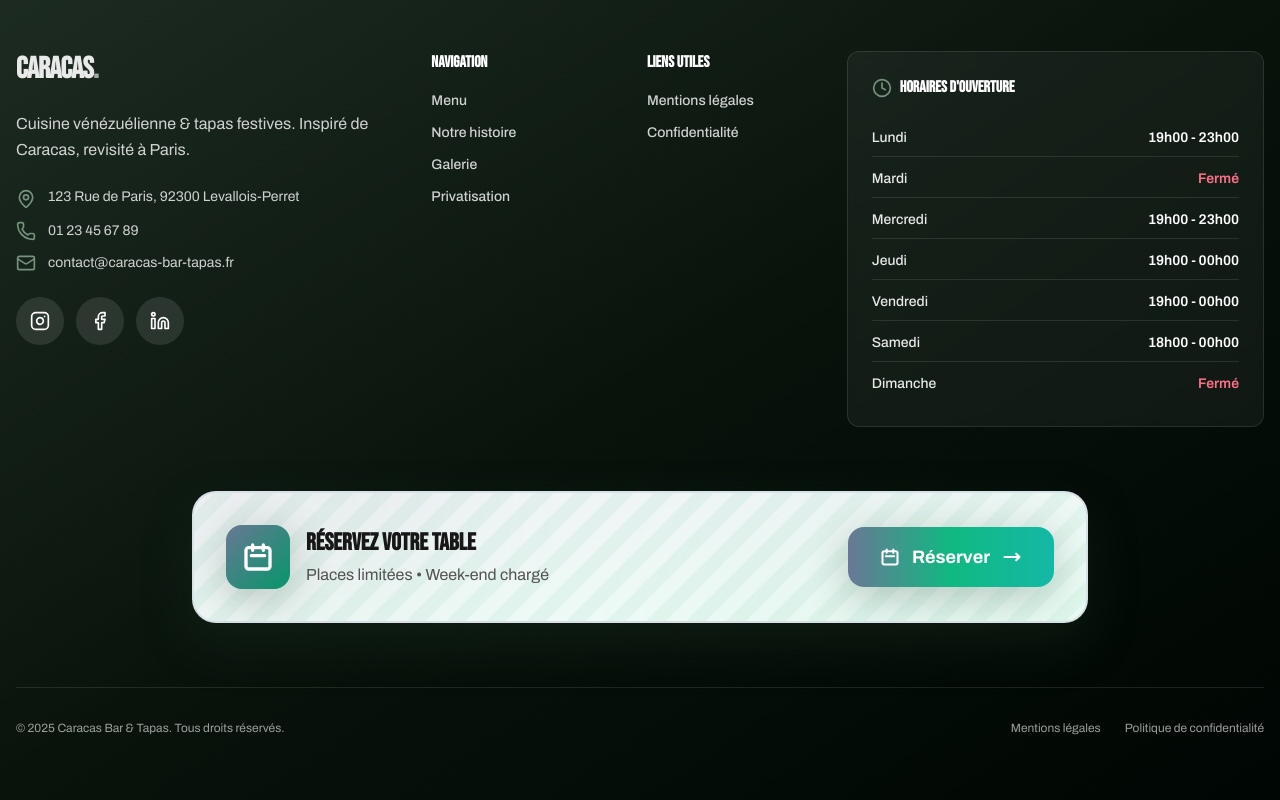
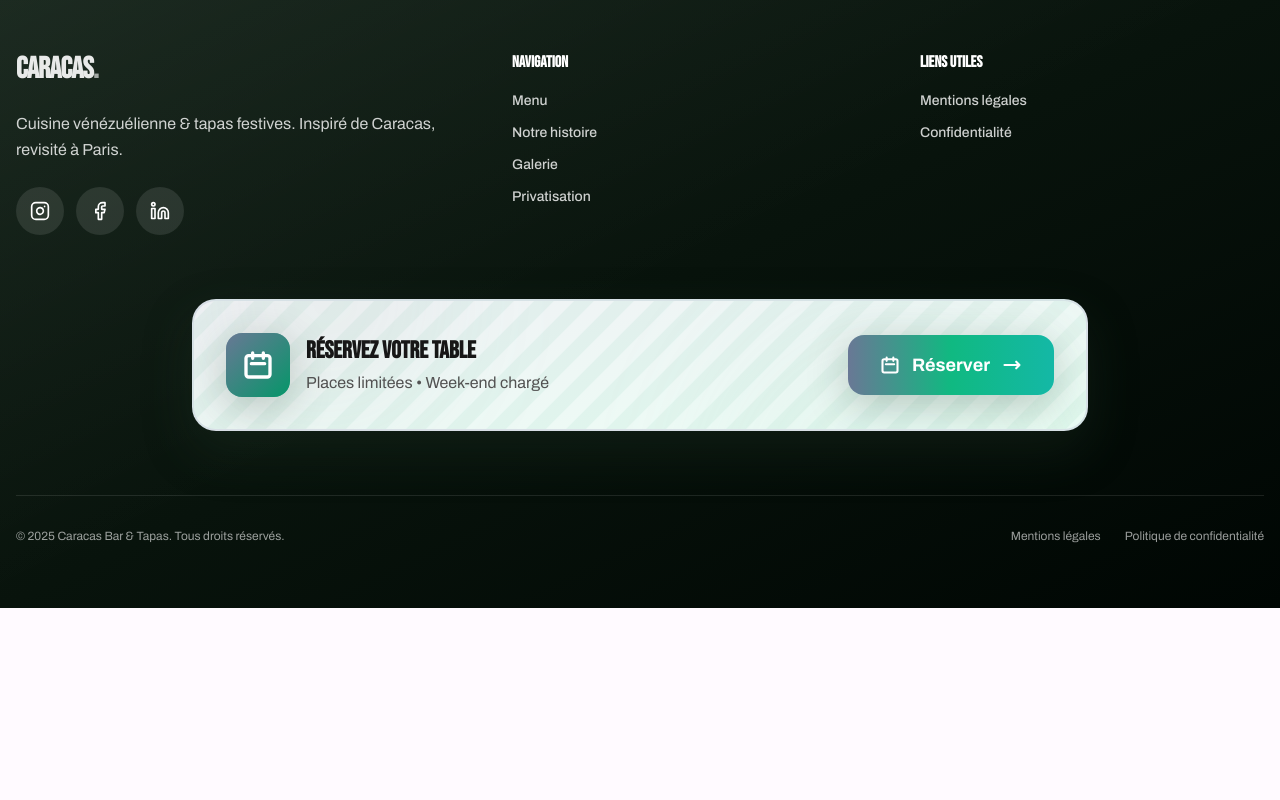
Before and after one commit to charles014poirier-source/Caracasrestaurant, a Next.js app: page / in a window 1280 px wide. Shown: the part 7463-8263 px from the top of the page. After the commit the page ends 8071 px from the top, so only its background shows below. Built offline with nearby package versions, Linux system fonts and the light colour scheme.

Commit message:
feat: update Footer to use client config data

```diff
--- a/components/ui/footer-7.tsx
+++ b/components/ui/footer-7.tsx
@@ -1,5 +1,6 @@
 import React from "react";
 import { Facebook, Instagram, Linkedin, Mail, MapPin, Phone, Clock } from "lucide-react";
+import { ContactData, BrandingConfig } from '@/data/types/client'
 
 interface Footer7Props {
   logo?: {
@@ -21,12 +22,9 @@
     name: string;
     href: string;
   }>;
-  contactInfo?: {
-    address?: string;
-    phone?: string;
-    email?: string;
-  };
+  contactInfo?: ContactData;
   hours?: Record<string, string | null>;
+  config?: BrandingConfig;
 }
 
 const defaultSections = [
@@ -91,11 +89,9 @@
   socialLinks = defaultSocialLinks,
   copyright = "© 2025 Caracas Bar & Tapas. Tous droits réservés.",
   legalLinks = defaultLegalLinks,
-  contactInfo = {
-    address: "123 Rue de Paris, 92300 Levallois-Perret",
-    phone: "01 23 45 67 89",
-    email: "contact@caracas-bar-tapas.fr",
-  },
+  contactInfo,
+  hours,
+  config,
 }: Footer7Props) => {
   return (
     <footer className="bg-gradient-to-br from-secondary-700 via-secondary-800 to-secondary-900 text-white relative overflow-hidden">
@@ -114,11 +110,11 @@
           <div className="flex-1 max-w-md">
             <a href={logo.url} className="inline-block mb-6">
               <span className="font-serif text-3xl font-bold text-white/90 tracking-tight">
-                Caracas<span className="text-white/60">.</span>
+                {config?.name.split(' ')[0] || 'Caracas'}<span className="text-white/60">.</span>
               </span>
             </a>
             <p className="text-white/80 leading-relaxed mb-6">
-              {description}
+              {config?.description || description}
             </p>
 
             {/* Contact info */}
```
